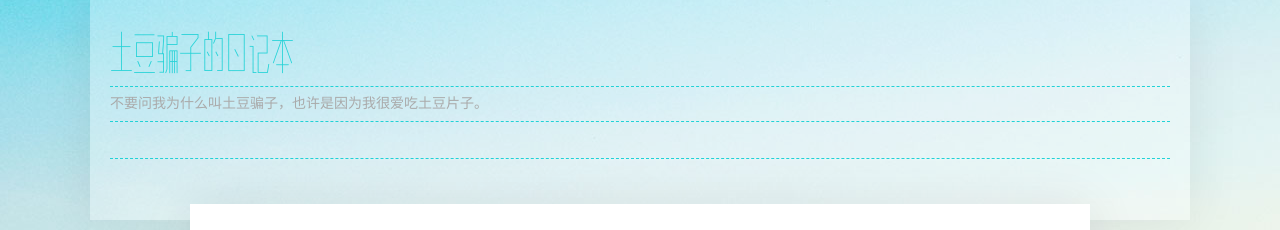
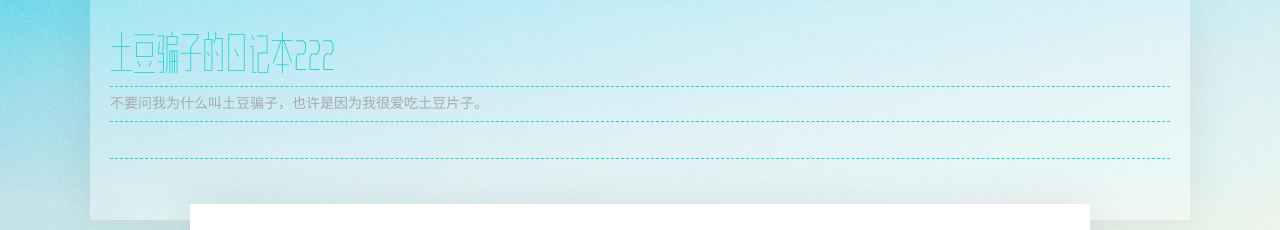
Before and after one commit to cuiyinghh/blog, a Jekyll site: the page built from index.html, in a window 1280 px wide. Shown: the top 230 px of the page. Built offline with Jekyll 4.4.1, drawn with Linux system fonts in a browser that asks for light colours; some web fonts are replaced; comment, search, counter and statistics services are not loaded.

Commit message:
Update nav.html

```diff
--- a/_includes/nav.html
+++ b/_includes/nav.html
@@ -1,5 +1,5 @@
 <header class="header">
-  <a class="site-title" href="{{ site.baseurl }}">土豆骗子的日记本</a>
+  <a class="site-title" href="{{ site.baseurl }}">土豆骗子的日记本222</a>
   <p class="person-intro">不要问我为什么叫土豆骗子，也许是因为我很爱吃土豆片子。</p>
   <div class="cy-links">
     <a target="_blank" href="https://github.com/cuiyinghh"><i class="iconfont links">&#xe601;</i></a>
```
